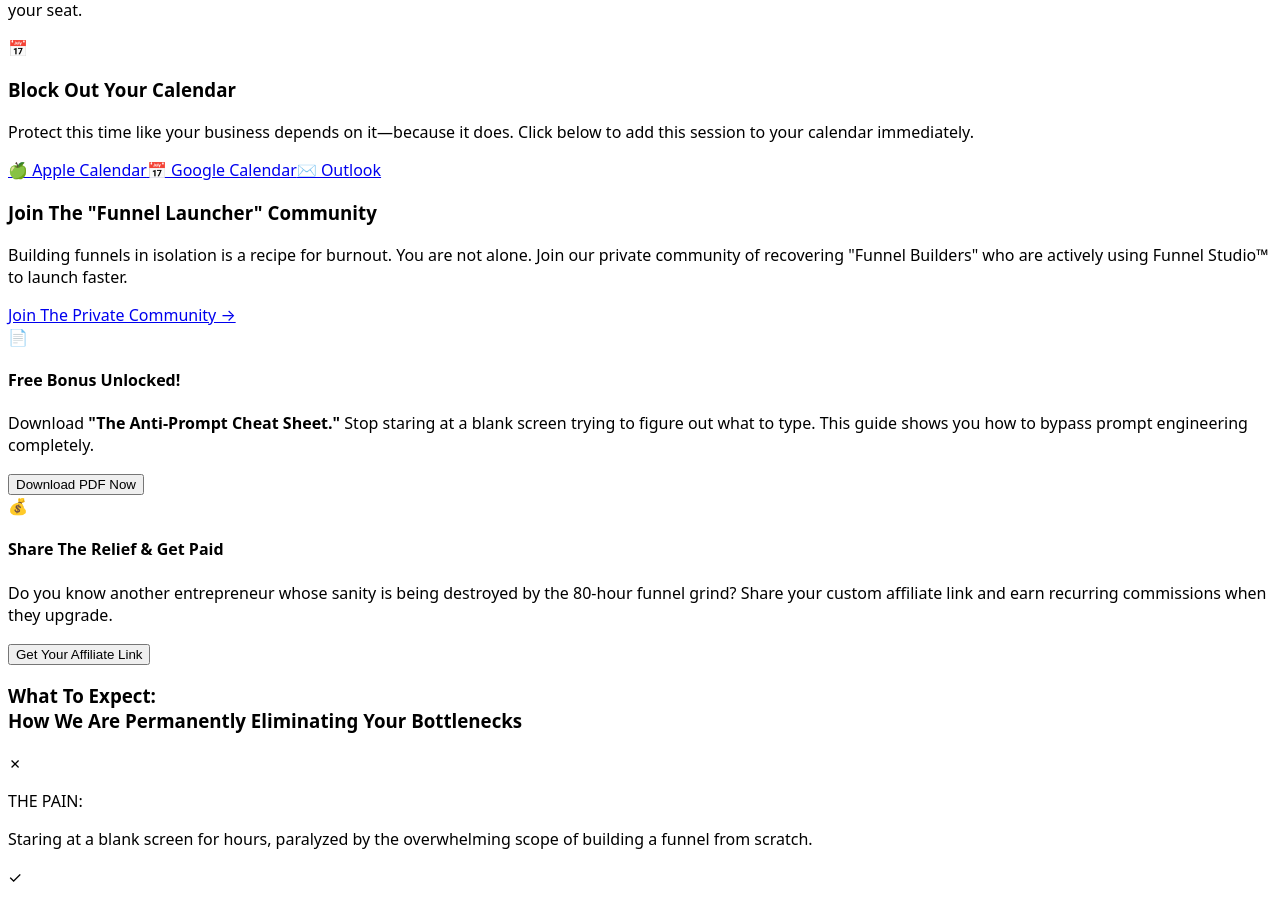
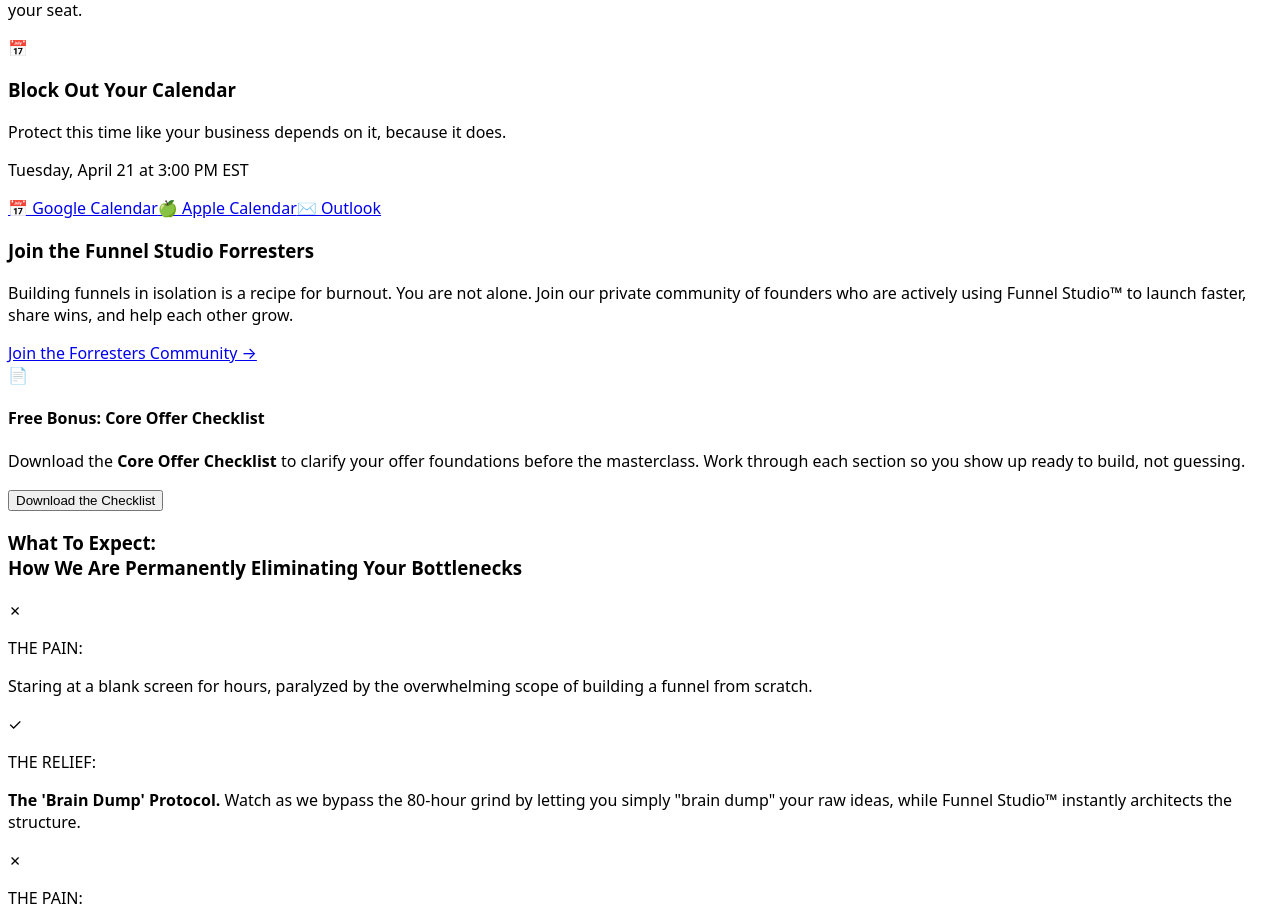
Before and after one commit to AGutierrez4/forrestry-website, a React (Vite) app: page /masterclass/confirmed in a window 1280 px wide. Shown: the part 2304-3211 px from the top of the page. Built offline with nearby package versions, Linux system fonts and the light colour scheme; the HTML template or start-up script is replaced by a standard one.

Commit message:
Funnel: update confirmed page — calendar links, Forresters community, Core Offer Checklist bonus, remove affiliate

```diff
--- a/src/pages/funnel/MasterclassConfirmed.tsx
+++ b/src/pages/funnel/MasterclassConfirmed.tsx
@@ -91,54 +91,57 @@ export default function MasterclassConfirmed() {
               <span className="text-green text-2xl mr-3">📅</span>
               <h3 className="text-2xl font-bold text-white">Block Out Your Calendar</h3>
             </div>
-            <p className="text-white/70 mb-6 leading-relaxed">Protect this time like your business depends on it—because it does. Click below to add this session to your calendar immediately.</p>
+            <p className="text-white/70 mb-2 leading-relaxed">Protect this time like your business depends on it, because it does.</p>
+            <p className="text-green font-semibold mb-6">Tuesday, April 21 at 3:00 PM EST</p>
             <div className="flex flex-wrap gap-3">
-              {/* TODO: Replace # with real calendar event URLs */}
-              <a href="#" className="bg-card-bg text-green font-semibold py-2 px-4 rounded border border-green/20 hover:bg-green/10 transition text-sm no-underline">🍏 Apple Calendar</a>
-              <a href="#" className="bg-card-bg text-green font-semibold py-2 px-4 rounded border border-green/20 hover:bg-green/10 transition text-sm no-underline">📅 Google Calendar</a>
-              <a href="#" className="bg-card-bg text-green font-semibold py-2 px-4 rounded border border-green/20 hover:bg-green/10 transition text-sm no-underline">✉️ Outlook</a>
+              <a
+                href="https://calendar.google.com/calendar/render?action=TEMPLATE&text=Funnel+Studio+Masterclass&dates=20260421T200000Z/20260421T213000Z&details=Your+free+Funnel+Studio+masterclass.+Show+up+10+minutes+early+to+secure+your+seat.&location=Online"
+                target="_blank"
+                rel="noopener noreferrer"
+                className="bg-card-bg text-green font-semibold py-2 px-4 rounded border border-green/20 hover:bg-green/10 transition text-sm no-underline"
+              >
+                📅 Google Calendar
+              </a>
+              <a
+                href="/masterclass-event.ics"
+                download
+                className="bg-card-bg text-green font-semibold py-2 px-4 rounded border border-green/20 hover:bg-green/10 transition text-sm no-underline"
+              >
+                🍏 Apple Calendar
+              </a>
+              <a
+                href="/masterclass-event.ics"
+                download
+                className="bg-card-bg text-green font-semibold py-2 px-4 rounded border border-green/20 hover:bg-green/10 transition text-sm no-underline"
+              >
+                ✉️ Outlook
+              </a>
             </div>
           </div>
 
           {/* Community */}
           <div className="bg-card-bg text-white p-8 rounded-2xl border border-card-border">
-            <h3 className="text-2xl font-bold mb-3 text-green-bright">Join The "Funnel Launcher" Community</h3>
-            <p className="text-muted mb-6 leading-relaxed">Building funnels in isolation is a recipe for burnout. You are not alone. Join our private community of recovering "Funnel Builders" who are actively using Funnel Studio™ to launch faster.</p>
-            {/* TODO: Replace # with community/Facebook group URL */}
+            <h3 className="text-2xl font-bold mb-3 text-green-bright">Join the Funnel Studio Forresters</h3>
+            <p className="text-muted mb-6 leading-relaxed">Building funnels in isolation is a recipe for burnout. You are not alone. Join our private community of founders who are actively using Funnel Studio™ to launch faster, share wins, and help each other grow.</p>
+            {/* TODO: Replace # with Skool community URL */}
             <a href="#" className="inline-block bg-green hover:bg-green/90 text-black font-bold py-3 px-6 rounded-lg transition no-underline">
-              Join The Private Community →
+              Join the Forresters Community →
             </a>
           </div>
         </div>
 
-        {/* Bonus + Affiliate Cards */}
-        <div className="grid grid-cols-1 md:grid-cols-2 gap-8 mb-16">
-          {/* Bonus Download */}
+        {/* Bonus Download */}
+        <div className="max-w-xl mx-auto mb-16">
           <div className="bg-card-bg p-8 rounded-xl border-t-4 border-green flex items-start">
             <div className="bg-green/10 p-3 rounded-full mr-5 shrink-0">
               <span className="text-green text-2xl">📄</span>
             </div>
             <div>
-              <h4 className="text-xl font-bold text-white mb-2">Free Bonus Unlocked!</h4>
-              <p className="text-muted text-sm mb-4 leading-relaxed">Download <strong className="text-white">"The Anti-Prompt Cheat Sheet."</strong> Stop staring at a blank screen trying to figure out what to type. This guide shows you how to bypass prompt engineering completely.</p>
-              {/* TODO: Replace with real PDF download link */}
+              <h4 className="text-xl font-bold text-white mb-2">Free Bonus: Core Offer Checklist</h4>
+              <p className="text-muted text-sm mb-4 leading-relaxed">Download the <strong className="text-white">Core Offer Checklist</strong> to clarify your offer foundations before the masterclass. Work through each section so you show up ready to build, not guessing.</p>
+              {/* TODO: Replace with hosted PDF download link */}
               <button className="bg-green hover:bg-green/90 text-black font-bold py-2 px-4 rounded transition cursor-pointer">
-                Download PDF Now
-              </button>
-            </div>
-          </div>
-
-          {/* Affiliate */}
-          <div className="bg-card-bg p-8 rounded-xl border-t-4 border-purple flex items-start">
-            <div className="bg-purple/10 p-3 rounded-full mr-5 shrink-0">
-              <span className="text-purple text-2xl">💰</span>
-            </div>
-            <div>
-              <h4 className="text-xl font-bold text-white mb-2">Share The Relief & Get Paid</h4>
-              <p className="text-muted text-sm mb-4 leading-relaxed">Do you know another entrepreneur whose sanity is being destroyed by the 80-hour funnel grind? Share your custom affiliate link and earn recurring commissions when they upgrade.</p>
-              {/* TODO: Replace with affiliate signup URL */}
-              <button className="bg-purple hover:bg-purple/90 text-white font-bold py-2 px-4 rounded transition cursor-pointer">
-                Get Your Affiliate Link
+                Download the Checklist
               </button>
             </div>
           </div>
```
Also changed, not shown: 1 other file (tests, documents, lock files or other folders).
